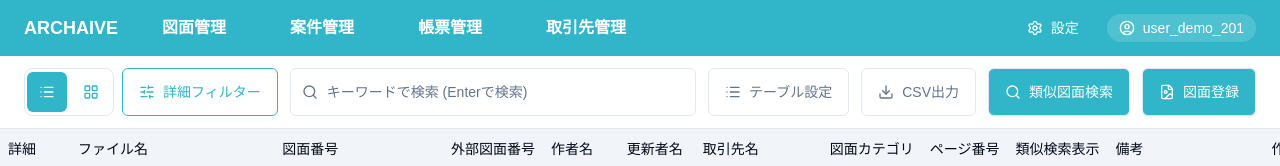
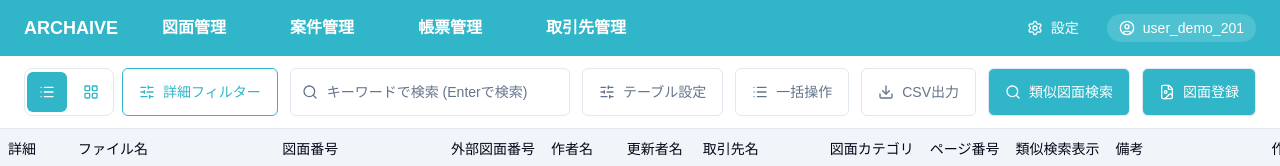
Before and after one commit to ShotaGhoona/archaive-demo-shimoie, a Next.js app in the folder frontend/: page /drawing-management in a window 1280 px wide. Shown: the top 166 px of the page. Built offline with nearby package versions, Linux system fonts and the light colour scheme; no server answers; a web font is replaced by a local one.

Commit message:
fix:ボタンUI修正

```diff
--- a/frontend/src/page-components/drawing-management/home/ui-block/filter-bar/ui/DrawingManagementFilterBar.tsx
+++ b/frontend/src/page-components/drawing-management/home/ui-block/filter-bar/ui/DrawingManagementFilterBar.tsx
@@ -92,8 +92,20 @@ export function DrawingManagementFilterBar() {
             alert('テーブル設定（未実装）');
           }}
         >
+          <SlidersHorizontal className='size-4' />
+          テーブル設定
+        </Button>
+        <Button
+          variant='outline'
+          size='lg'
+          className='h-12 gap-2 px-4'
+          onClick={() => {
+            // TODO: API呼び出し
+            alert('一括操作（未実装）');
+          }}
+        >
           <List className='size-4' />
-          テーブル設定
+          一括操作
         </Button>
         <Button
           variant='outline'
```
